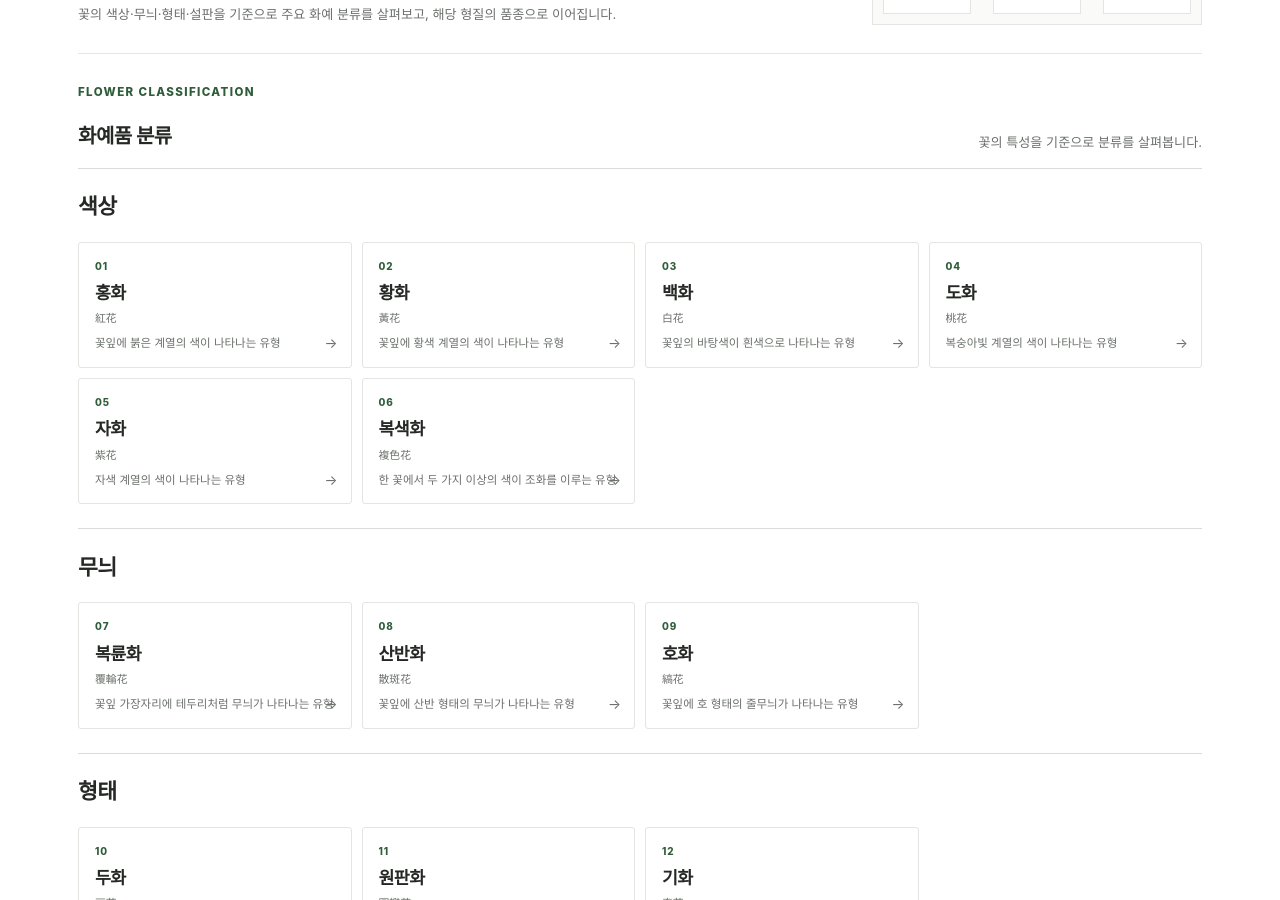
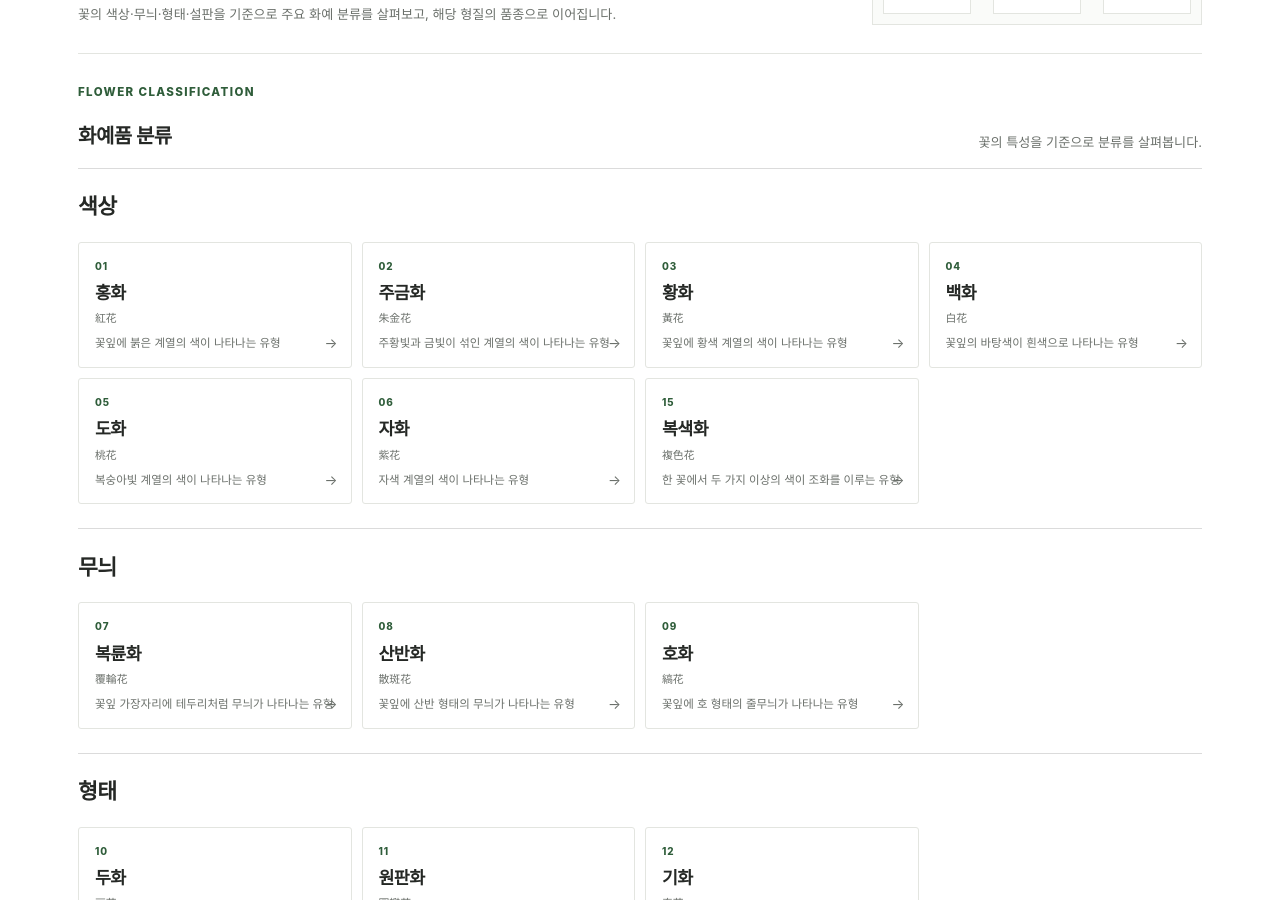
Before and after one commit to parasolra5-pixel/K-chunran, a Jekyll site: the page built from varieties/flower.md, in a window 1280 px wide and 900 px high, scrolled down 377 px. Built offline with Jekyll 4.4.1, drawn with Linux system fonts in a browser that asks for light colours.

Commit message:
restore flower catalog color classification

```diff
--- a/varieties/flower.md
+++ b/varieties/flower.md
@@ -33,20 +33,23 @@ permalink: /varieties/flower/
         <a class="kc-leaf-class" href="{{ '/varieties/flower/honghwa/' | relative_url }}">
           <span class="kc-leaf-number">01</span><strong>홍화</strong><small>紅花</small><p>꽃잎에 붉은 계열의 색이 나타나는 유형</p><span class="kc-leaf-arrow">→</span>
         </a>
+        <a class="kc-leaf-class" href="{{ '/varieties/flower/jugumhwa/' | relative_url }}">
+          <span class="kc-leaf-number">02</span><strong>주금화</strong><small>朱金花</small><p>주황빛과 금빛이 섞인 계열의 색이 나타나는 유형</p><span class="kc-leaf-arrow">→</span>
+        </a>
         <a class="kc-leaf-class" href="{{ '/varieties/flower/hwanghwa/' | relative_url }}">
-          <span class="kc-leaf-number">02</span><strong>황화</strong><small>黃花</small><p>꽃잎에 황색 계열의 색이 나타나는 유형</p><span class="kc-leaf-arrow">→</span>
+          <span class="kc-leaf-number">03</span><strong>황화</strong><small>黃花</small><p>꽃잎에 황색 계열의 색이 나타나는 유형</p><span class="kc-leaf-arrow">→</span>
         </a>
         <a class="kc-leaf-class" href="{{ '/varieties/flower/baekhwa/' | relative_url }}">
-          <span class="kc-leaf-number">03</span><strong>백화</strong><small>白花</small><p>꽃잎의 바탕색이 흰색으로 나타나는 유형</p><span class="kc-leaf-arrow">→</span>
+          <span class="kc-leaf-number">04</span><strong>백화</strong><small>白花</small><p>꽃잎의 바탕색이 흰색으로 나타나는 유형</p><span class="kc-leaf-arrow">→</span>
         </a>
         <a class="kc-leaf-class" href="{{ '/varieties/flower/dohwa/' | relative_url }}">
-          <span class="kc-leaf-number">04</span><strong>도화</strong><small>桃花</small><p>복숭아빛 계열의 색이 나타나는 유형</p><span class="kc-leaf-arrow">→</span>
+          <span class="kc-leaf-number">05</span><strong>도화</strong><small>桃花</small><p>복숭아빛 계열의 색이 나타나는 유형</p><span class="kc-leaf-arrow">→</span>
         </a>
         <a class="kc-leaf-class" href="{{ '/varieties/flower/jahwa/' | relative_url }}">
-          <span class="kc-leaf-number">05</span><strong>자화</strong><small>紫花</small><p>자색 계열의 색이 나타나는 유형</p><span class="kc-leaf-arrow">→</span>
+          <span class="kc-leaf-number">06</span><strong>자화</strong><small>紫花</small><p>자색 계열의 색이 나타나는 유형</p><span class="kc-leaf-arrow">→</span>
         </a>
         <a class="kc-leaf-class" href="{{ '/varieties/flower/boksaekhwa/' | relative_url }}">
-          <span class="kc-leaf-number">06</span><strong>복색화</strong><small>複色花</small><p>한 꽃에서 두 가지 이상의 색이 조화를 이루는 유형</p><span class="kc-leaf-arrow">→</span>
+          <span class="kc-leaf-number">15</span><strong>복색화</strong><small>複色花</small><p>한 꽃에서 두 가지 이상의 색이 조화를 이루는 유형</p><span class="kc-leaf-arrow">→</span>
         </a>
       </div>
     </section>
```
